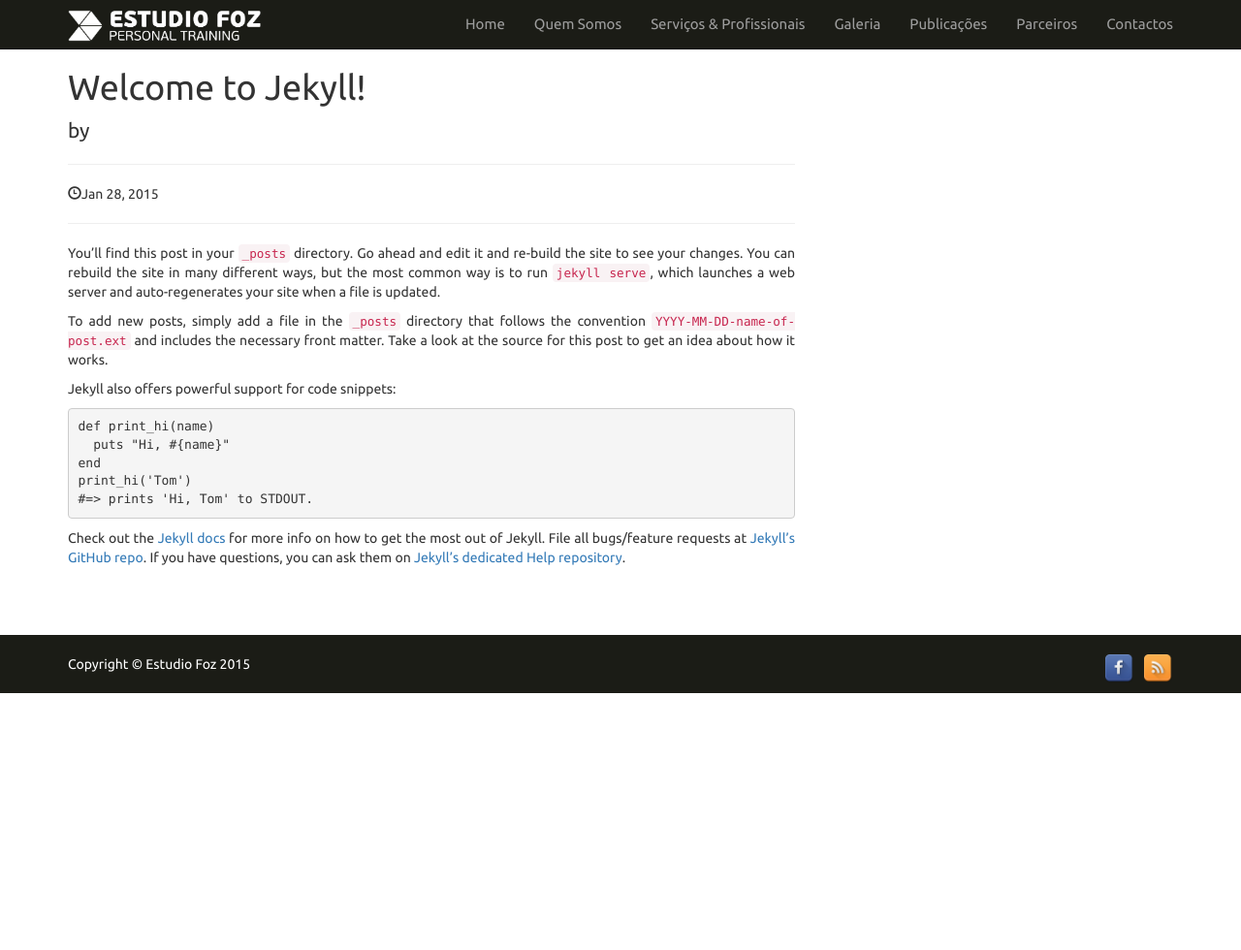
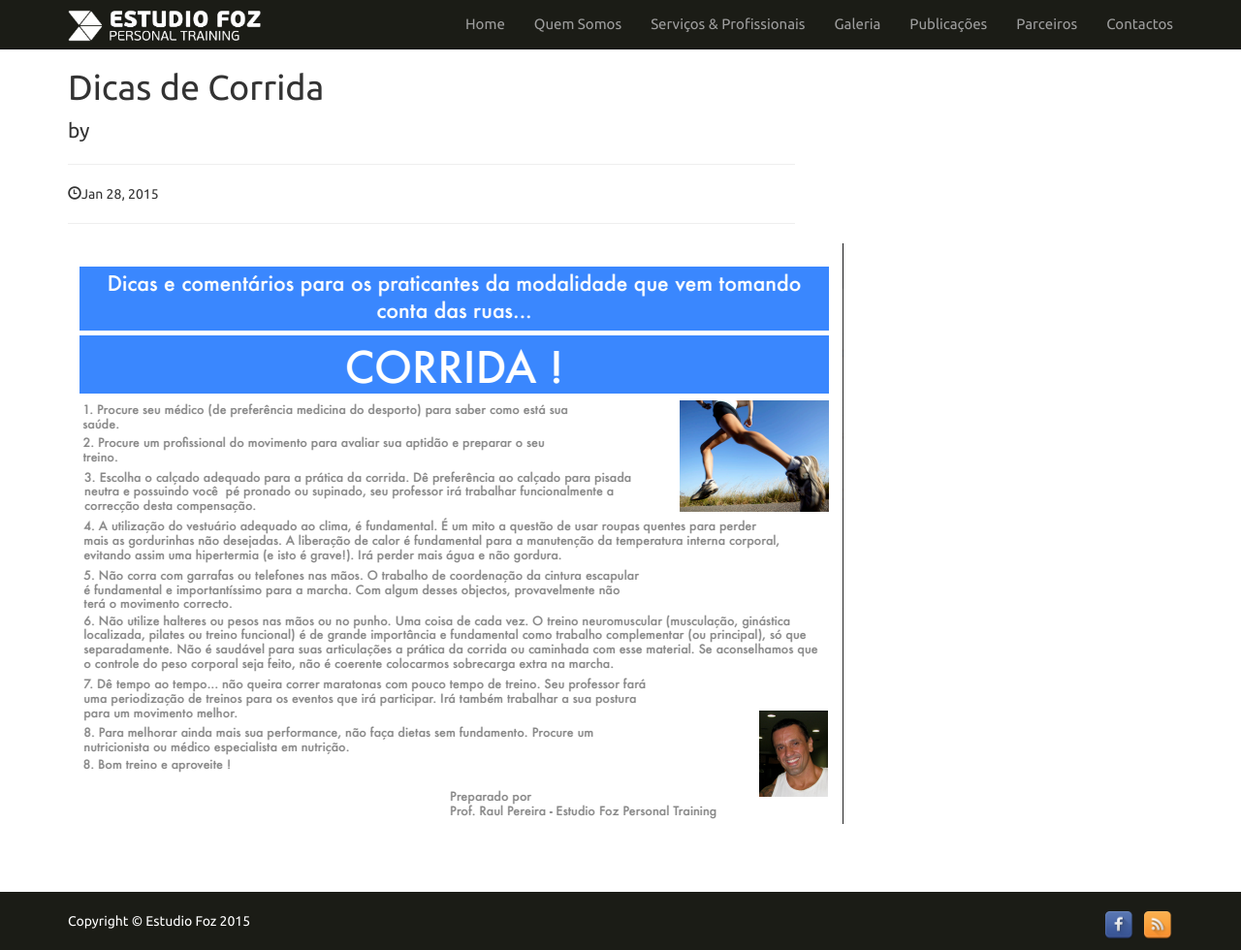
Before and after one commit to estudiotest/estudiotest.github.io, a Jekyll site: the page built from _posts/2015-01-28-welcome-to-jekyll.markdown, in a window 1280 px wide and 980 px high. Shown: the whole window at 97% size. Built offline with Jekyll 4.4.1, drawn with Linux system fonts in a browser that asks for light colours; nearby versions of some CDN libraries; library files that are not in the unit come from our copies.

```diff
--- a/_posts/2015-01-28-welcome-to-jekyll.markdown
+++ b/_posts/2015-01-28-welcome-to-jekyll.markdown
@@ -1,25 +1,8 @@
 ---
 layout: post
-title:  "Welcome to Jekyll!"
+title:  "Dicas de Corrida"
 date:   2015-01-28 23:48:33
 categories:
 ---
-You’ll find this post in your `_posts` directory. Go ahead and edit it and re-build the site to see your changes. You can rebuild the site in many different ways, but the most common way is to run `jekyll serve`, which launches a web server and auto-regenerates your site when a file is updated.
 
-To add new posts, simply add a file in the `_posts` directory that follows the convention `YYYY-MM-DD-name-of-post.ext` and includes the necessary front matter. Take a look at the source for this post to get an idea about how it works.
-
-Jekyll also offers powerful support for code snippets:
-
-{% highlight ruby %}
-def print_hi(name)
-  puts "Hi, #{name}"
-end
-print_hi('Tom')
-#=> prints 'Hi, Tom' to STDOUT.
-{% endhighlight %}
-
-Check out the [Jekyll docs][jekyll] for more info on how to get the most out of Jekyll. File all bugs/feature requests at [Jekyll’s GitHub repo][jekyll-gh]. If you have questions, you can ask them on [Jekyll’s dedicated Help repository][jekyll-help].
-
-[jekyll]:      http://jekyllrb.com
-[jekyll-gh]:   https://github.com/jekyll/jekyll
-[jekyll-help]: https://github.com/jekyll/jekyll-help
+![](/images/dicas.png)
--- a/parceiros/index.html
+++ b/parceiros/index.html
@@ -1,6 +1,6 @@
 ---
 layout: default
-title: Estudio Foz - Parceiros
+title: Parceiros
 ---
 
 <div class="container">
--- a/publicacoes/index.html
+++ b/publicacoes/index.html
@@ -1,5 +1,6 @@
 ---
 layout: default
+title: Publicações
 ---
 <!-- Page Content -->
 <div id="fb-root"></div>
--- a/servicos-e-profissionais/index.html
+++ b/servicos-e-profissionais/index.html
@@ -60,7 +60,7 @@
                     <span class="prof">Tiago Marques
                     </span>
                     <li><h4>Massagens</h4></li>
-                    Tiago, Améila Carvalho
+                    Tiago Marques, Améila Carvalho
                     <li><h4>Tratamentos de Pele</h4></li>
                     <span class="prof">Amélia Carvalho</span>
                     <li><h4>Ayurveda</h4></li>
```
Also changed, not shown: 404.html (added, +9 -0 lines), _posts/2015-01-28-jekyll-post.markdown (deleted, +0 -25 lines), _posts/2015-02-06-test-post.md (deleted, +0 -41 lines), images/carousel/carousel-3.jpg, images/dicas.png (added).
